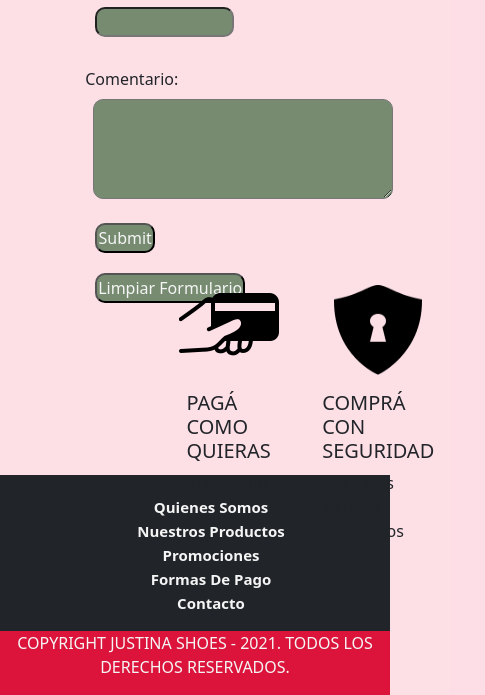
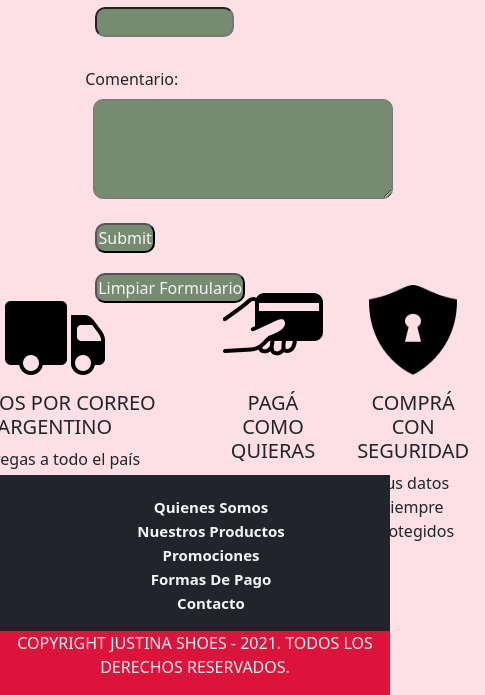
Before and after one commit to CrisCuba/jshoes, a website: page contacto.html in a window 390 px wide. Shown: the part 836-1531 px from the top of the page, 485 px wide, since content can reach past the window. Drawn offline with nearby package versions, Linux system fonts and the light colour scheme.

Commit message:
adaptando seccion multipagina para hacerla responsive

```diff
--- a/css/estilos.css
+++ b/css/estilos.css
@@ -228,11 +228,12 @@ zoom {
 }
 
 .box-envios {
-  flex-direction: row;
-  justify-content: space-between;
-  width: 30%;
+  justify-content: center;
+  align-content: center;
+  text-align: center;
+  width: 100%;
   height: 100%;
-  margin: 10px 10px;
+  margin: auto;
   border: 0;
   padding: o auto;
 }
@@ -255,10 +256,12 @@ zoom {
 }
 
 .box-pagos {
-  flex-direction: row;
-  width: 35%;
+  justify-content: center;
+  align-content: center;
+  text-align: center;
+  width: 100%;
   height: 100%;
-  margin: 10px 10px;
+  margin: auto;
   border: 0;
   padding: o auto;
 }
@@ -281,10 +284,12 @@ zoom {
 }
 
 .box-seguridad {
-  flex-direction: row;
-  width: 33%;
+  justify-content: center;
+  align-content: center;
+  text-align: center;
+  width: 100%;
   height: 100%;
-  margin: 10px 10px;
+  margin: auto;
   border: 0;
   padding: o auto;
 }
@@ -858,6 +863,11 @@ select {
     grid-template-rows: repeat(2, 1fr);
   }
 
+  #complemento{
+    grid-template-rows: repeat (3, 1fr);
+    grid-template-columns: 300px;
+  }
+
   div textarea {
     max-width: 200px;
     max-height: 150px;
@@ -909,6 +919,12 @@ select {
   .box-2x1{
     flex-direction: column;
   }
+
+  #complemento{
+    grid-template-rows: repeat (3, 1fr);
+    grid-template-columns: 300px;
+  }
+
   div textarea {
     width: 320px;
     height: 100px;
```
